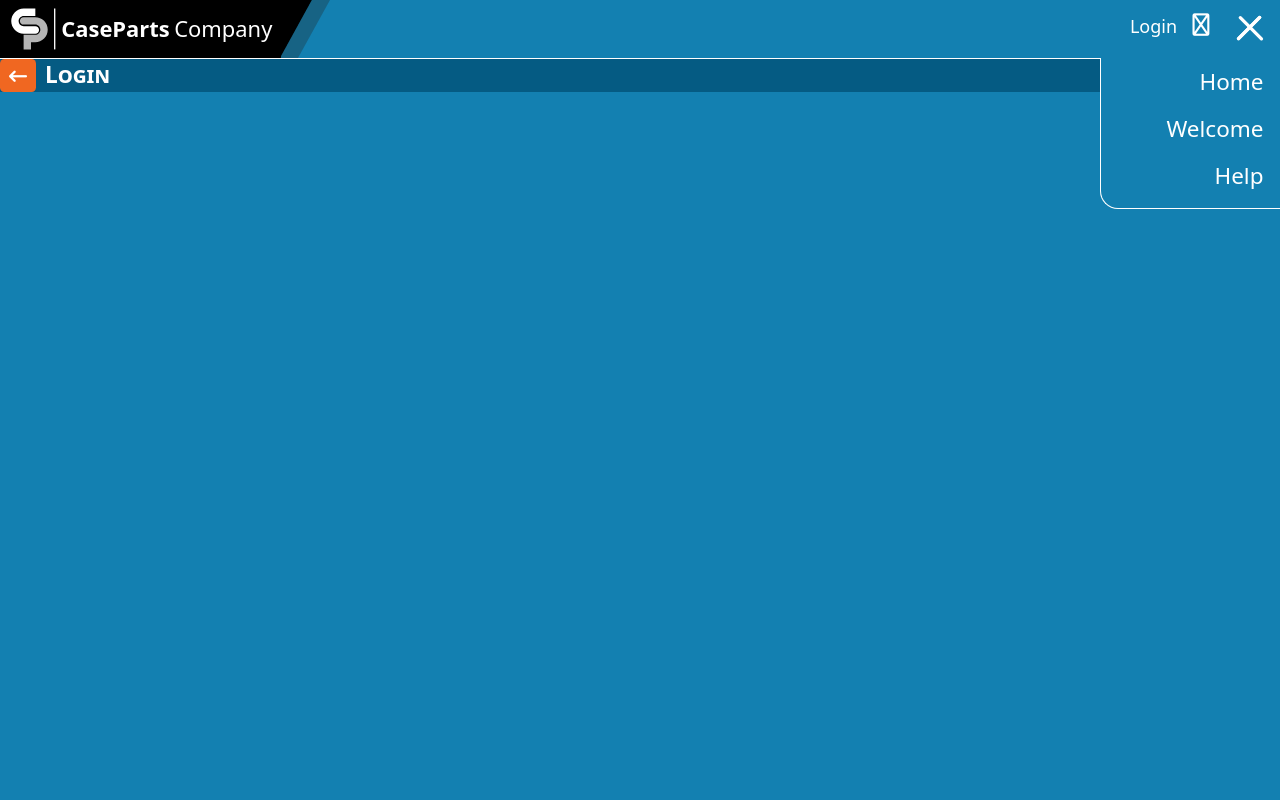
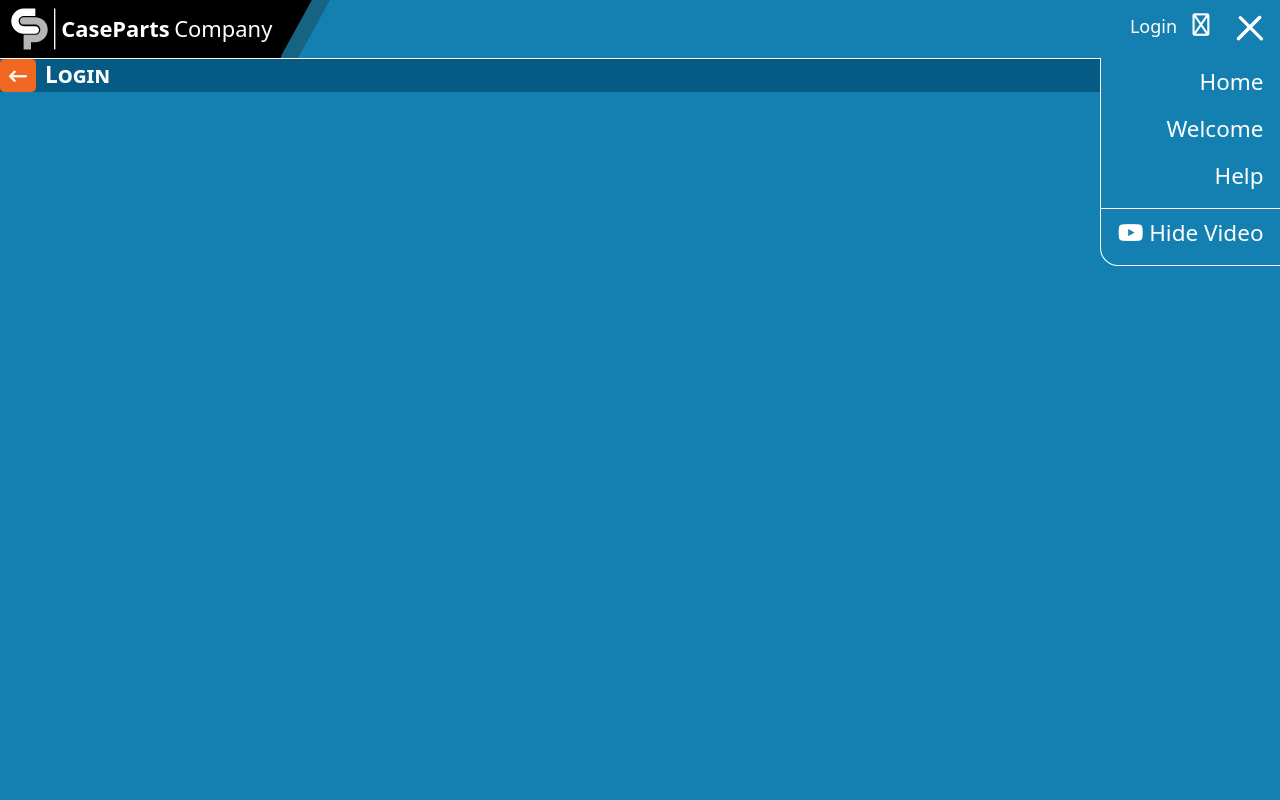
Before and after one commit to jaycincotta/concierge-v1, a React (Create React App) app: page /Login in a window 1280 px wide. Both pictures are taken after a click on the icon 1250 px from the left and 29 px from the top of the page. Shown: the top 800 px of the page. Built offline with nearby package versions, Linux system fonts and the light colour scheme.

Commit message:
Added show/hidee video

```diff
--- a/src/context/AppState.js
+++ b/src/context/AppState.js
@@ -6,6 +6,7 @@ export default function AppState({ children }) {
     const [cart, setCart] = useLocalStorage("cart", [])
     const [user, setUser] = useLocalStorage("user", null)
     const [plays, setPlays] = useLocalStorage("plays", {})
+    const [showVideo, setShowVideo] = useLocalStorage("showVideo", true)
 
     function addItem(item) {
         setCart([...cart, item])
@@ -57,7 +58,10 @@ export default function AppState({ children }) {
                 logout,
 
                 playCount,
-                incrementPlayCount
+                incrementPlayCount,
+
+                showVideo,
+                setShowVideo
             }}
         >
             {children}
--- a/src/cpc-shared/AppHeader.js
+++ b/src/cpc-shared/AppHeader.js
@@ -1,15 +1,15 @@
-import React, {useContext} from "react"
+import React, { useContext } from "react"
 import { useNavigate } from "react-router-dom"
 import Burger from "./Burger"
 import { AppContext } from "../context/AppContext"
 
 export default function AppHeader({ appname, menu }) {
-    const { cart, user } = useContext(AppContext)
+    const { cart, user, showVideo, setShowVideo } = useContext(AppContext)
     const navigate = useNavigate()
 
     return (
         <header className="cpc-mainnav">
-            <div className="cpc-logo" onClick={()=>navigate("/")}>
+            <div className="cpc-logo" onClick={() => navigate("/")}>
                 <img className="cpc-logo-front" src="/assets/logo-front.svg" alt="" />
                 <div className="cpc-appname">
                     <div className="cpc-company">CaseParts</div>
@@ -18,13 +18,13 @@ export default function AppHeader({ appname, menu }) {
             </div>
             <img className="cpc-logo-back" src="/assets/logo-back.svg" alt="" />
             <Burger menu={menu} />
-
-            <button onClick={()=>{ if (cart.length > 0) navigate("/cart")}}>
+            <button onClick={() => { if (cart.length > 0) navigate("/cart") }}>
                 <div className={"overlay " + (cart.length > 0 ? "show" : "hide")}>{cart.length}</div>
                 <i className="fa-regular fa-cart-shopping"></i>
             </button>
-            {user && <button onClick={()=>navigate("/account")}><i className="fa-solid fa-user"></i></button>}
-            {!user && <div className="loginButton" onClick={()=>navigate("/login")}>Login</div>}
+            {!showVideo && <button onClick={() => setShowVideo(true)}><i className="fa-brands fa-youtube" /> </button>}
+            {user && <button onClick={() => navigate("/account")}><i className="fa-solid fa-user" /></button>}
+            {!user && <div className="loginButton" onClick={() => navigate("/login")}>Login</div>}
         </header>
     )
 }
--- a/src/layout/Main.js
+++ b/src/layout/Main.js
@@ -1,17 +1,31 @@
-import React from "react"
-import { Outlet, Link } from "react-router-dom"
+import React, { useContext } from "react"
+import { AppContext } from "../context/AppContext"
+import { Outlet, Link, useNavigate } from "react-router-dom"
 import AppHeader from "../cpc-shared/AppHeader"
 import AppFooter from "../cpc-shared/AppFooter"
 
 export default function Layout() {
-    const menu = (
+    const { user, logout, showVideo, setShowVideo } = useContext(AppContext)
+    const navigate = useNavigate()
+    const signOut = () => {
+        logout()
+        navigate("/")
+    }
+
+    const menu = (<>
         <ul>
             <li className="selectable"><Link to="/">Home</Link></li>
             <li className="selectable"><Link to="/welcome">Welcome</Link></li>
             <li className="selectable"><Link to="/getting-started">Help</Link></li>
-
         </ul>
-    )
+        <hr />
+        <ul>
+            <li className="selectable" onClick={() => setShowVideo(!showVideo)}>
+                <i className="fa-brands fa-youtube" /> {showVideo ? "Hide" : "Show"} Video
+            </li>
+            {user && <li className="selectable" onClick={signOut}>Sign Out</li>}
+        </ul>
+    </>)
     return (
         <div className="App">
             <AppHeader appname="Company" menu={menu} />
--- a/src/layout/TaskStep.js
+++ b/src/layout/TaskStep.js
@@ -1,10 +1,15 @@
-import React from "react"
+import React, { useContext } from "react"
+import { AppContext } from "../context/AppContext";
 import { Link } from "react-router-dom";
 import PlayerPlus from "../components/PlayerPlus"
 
 // This represents a single step of a task without making assumptions about the other steps
 export default function TaskStep({ taskName, step, hideCancel, videoUrl, clickPrevious, clickNext, children }) {
+    const { showVideo } = useContext(AppContext)
+
     return (<>
+        {showVideo &&
+            <>
                 <div className="playerPlus">
                     {(taskName && !hideCancel) &&
                         <div className="subnav">
@@ -16,16 +21,12 @@ export default function TaskStep({ taskName, step, hideCancel, videoUrl, clickPr
                     }
                 </div>
 
-        <PlayerPlus videoUrl={videoUrl} clickPrevious={clickPrevious} clickNext={clickNext} task={taskName} step={step} />
-
+                <PlayerPlus videoUrl={videoUrl} clickPrevious={clickPrevious} clickNext={clickNext}
+                    task={taskName} step={step} />
+            </>}
         <div className={(!!taskName && !hideCancel) ? "pad" : ""}>
             {children}
         </div>
-        {/* <div>
-            <button disabled={!clickPrevious}  onClick={clickPrevious}>Previous</button>
-            <Link to="-1"><button>Cancel</button></Link>
-            <button disabled={!clickNext} onClick={clickNext}>Next</button>
-        </div> */}
     </>
     )
 }
--- a/src/routes/Account.js
+++ b/src/routes/Account.js
@@ -12,21 +12,20 @@ export default function Account() {
         return <Navigate to="/Login" />
     }
 
-    const clickHandler = () => {
+    const signOut = () => {
         logout()
         navigate("/")
     }
+
     return (
-        <div className="white-on-blue">
-            <Task task="Account">
+        <Task task="Account" className="white-on-blue">
             <TaskStep>
                 <div className="login">
                     <label>Email</label><span>{user.email}</span>
                     <label>Password</label><span>{user.custId}</span>
-                        <button onClick={clickHandler}>Sign Out</button>
+                    <button onClick={signOut}>Sign Out</button>
                 </div>
             </TaskStep>
         </Task>
-        </div>
     )
 }
--- a/src/routes/Cart.js
+++ b/src/routes/Cart.js
@@ -43,8 +43,6 @@ export default function Cart() {
         return "mixed"
     })()
 
-    console.log("CART", cart, cartType)
-
     return (
         <Task task="Shopping Cart" className="black-on-blue">
             <TaskStep step={cartType}>
--- a/src/styles/base.css
+++ b/src/styles/base.css
@@ -45,3 +45,7 @@ html {
   a:active {
     text-decoration: none;
   }
+
+  hr {
+    border-top: 1px solid;
+  }
--- a/src/styles/cpc-shared.css
+++ b/src/styles/cpc-shared.css
@@ -228,6 +228,7 @@ button, .button {
   float: right;
   font-size: 100%;
   margin: .8rem .35rem 0 0;
+  cursor: pointer;
 }
 
 .cpc-mainnav .overlay {
```
Lines whose indentation alone changed are shown as unchanged.
